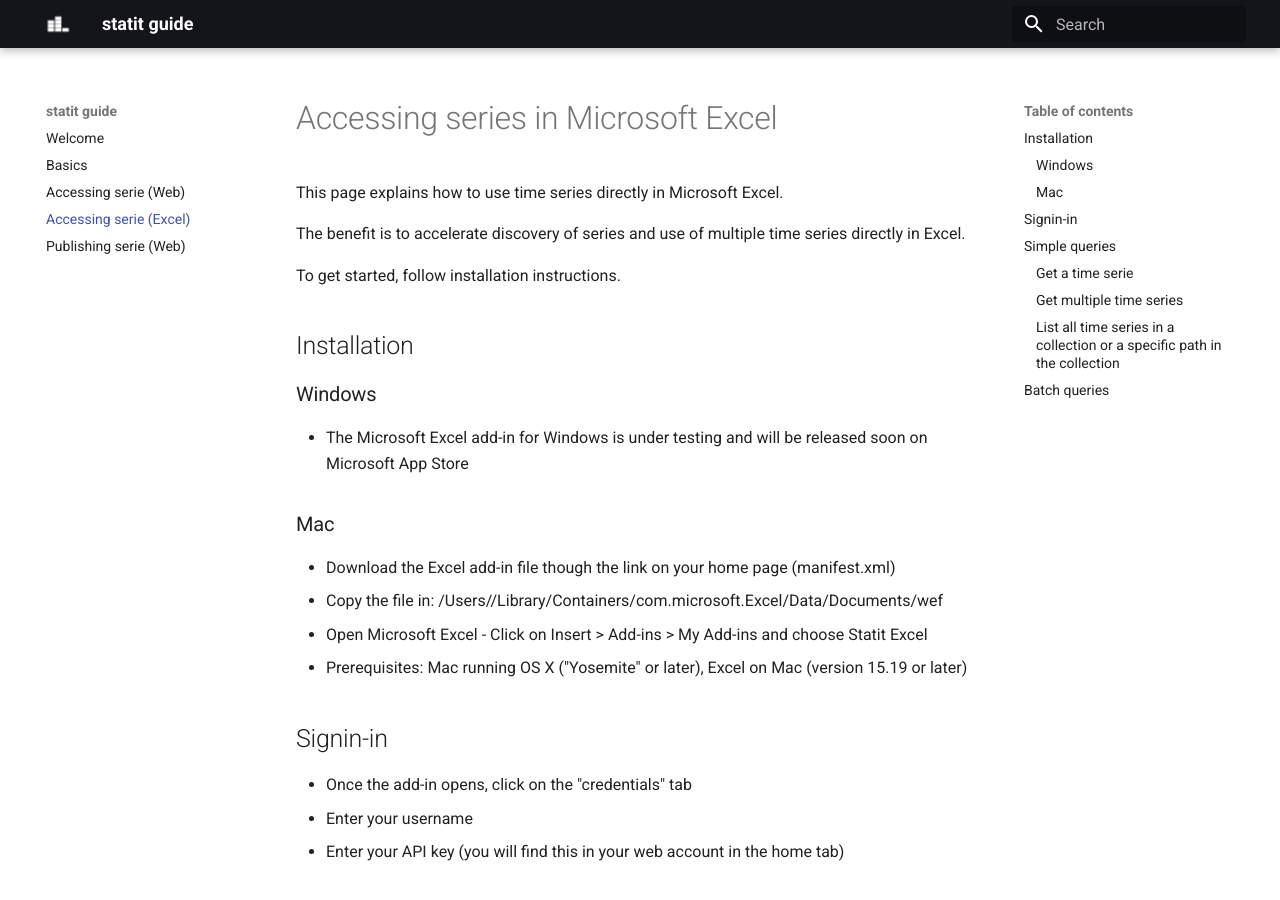
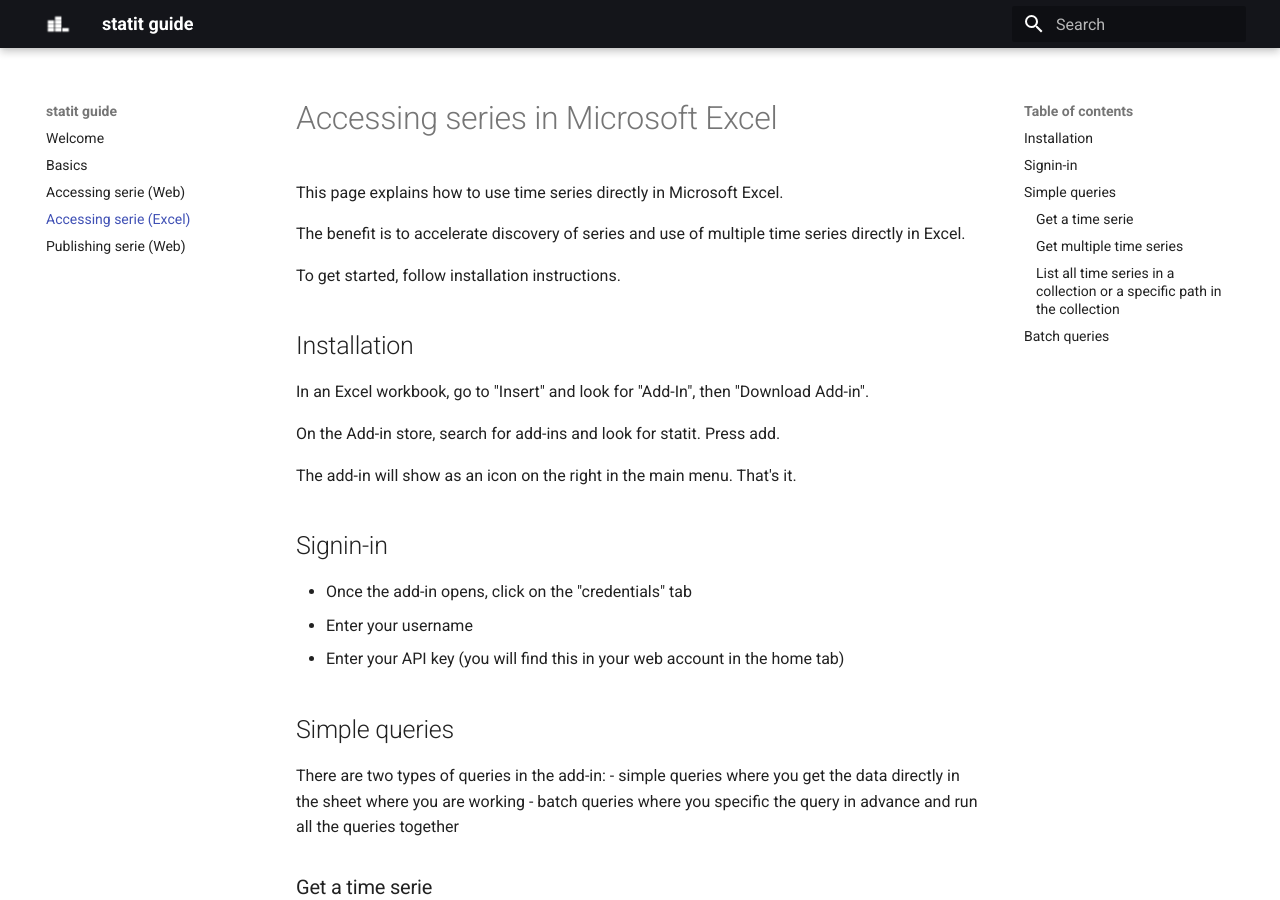
Before and after one commit to t-lm/statdocs, an MkDocs documentation site: the page built from docs/access-excel.md, in a window 1280 px wide and 900 px high. Built offline with MkDocs 1.6.1 and Material for MkDocs 9.7.7, drawn with Linux system fonts in a browser that asks for light colours.

Commit message:
2021-03-08

```diff
--- a/docs/access-excel.md
+++ b/docs/access-excel.md
@@ -9,14 +9,11 @@
 
 ## Installation
 
-### Windows
-- The Microsoft Excel add-in for Windows is under testing and will be released soon on Microsoft App Store
+In an Excel workbook, go to "Insert" and look for "Add-In", then "Download Add-in".
 
-### Mac
-- Download the Excel add-in file though the link on your home page (manifest.xml)
-- Copy the file in: /Users/<username>/Library/Containers/com.microsoft.Excel/Data/Documents/wef
-- Open Microsoft Excel - Click on Insert > Add-ins > My Add-ins and choose Statit Excel
-- Prerequisites: Mac running OS X ("Yosemite" or later), Excel on Mac (version 15.19 or later)
+On the Add-in store, search for add-ins and look for statit. Press add.
+
+The add-in will show as an icon on the right in the main menu. That's it.
 
 
 ## Signin-in
```
Also changed, not shown: 1 other file.
